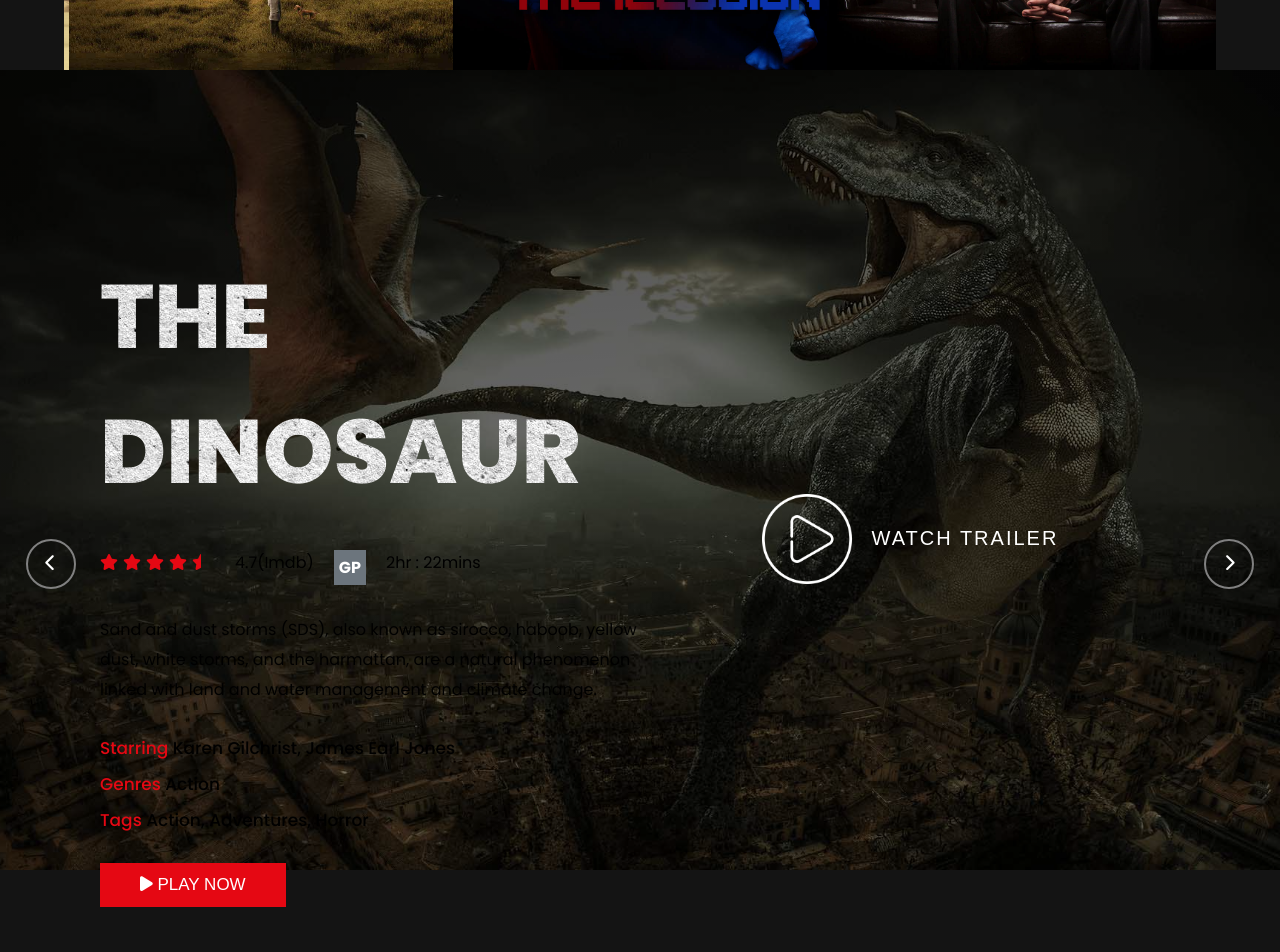
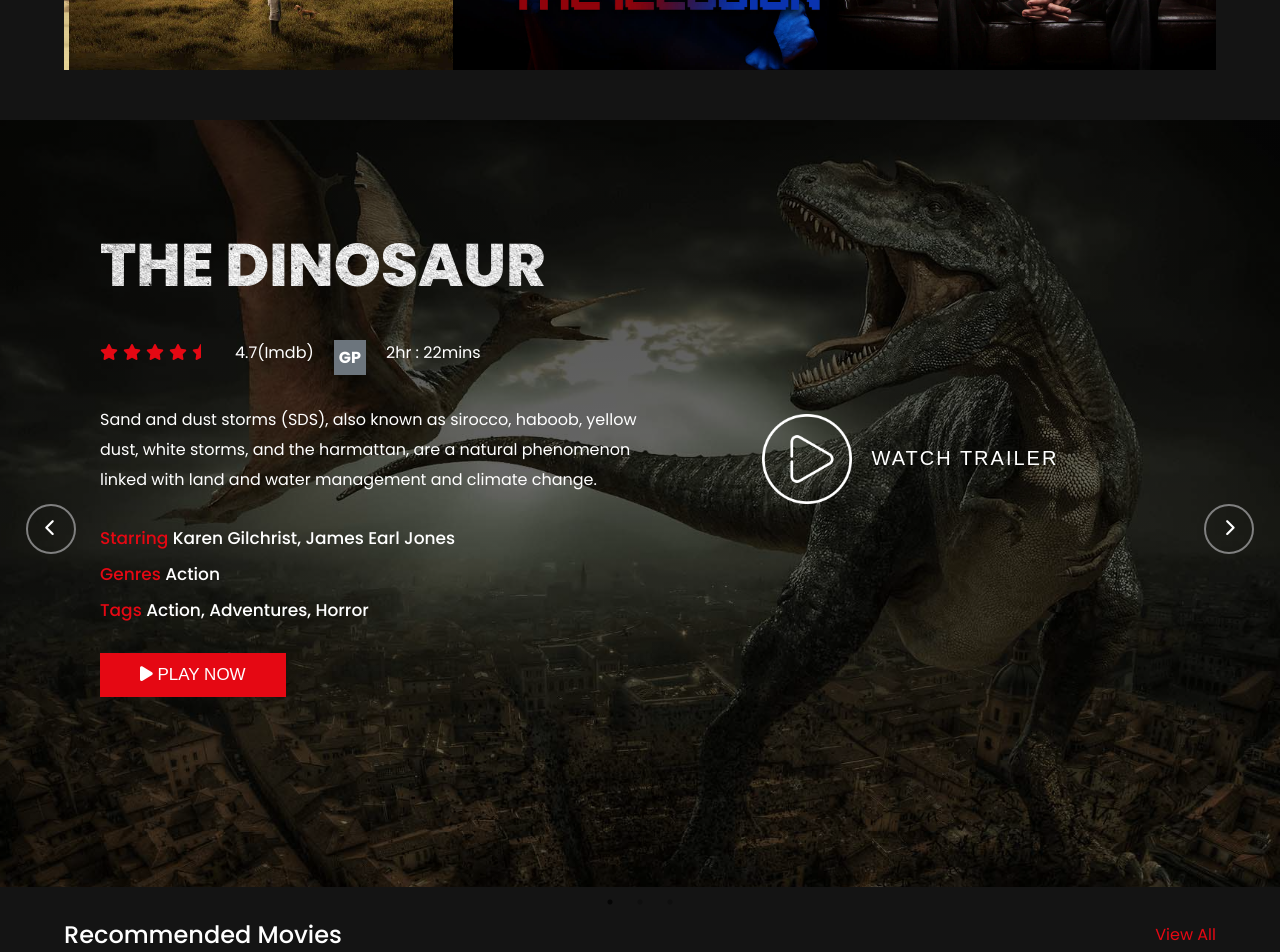
Before and after one commit to amine9005/Movie-recommendations-system-UI, a React (Create React App) app: page / in a window 1280 px wide. Shown: the part 1660-2612 px from the top of the page. Built offline with nearby package versions, Linux system fonts and the light colour scheme.

Commit message:
trending and recommended updates

```diff
--- a/src/components/Trending/Trending.scss
+++ b/src/components/Trending/Trending.scss
@@ -0,0 +1,9 @@
+.trending{
+    margin-top: 50px;
+    color: #fff;
+}
+
+.trending h1{
+    font-size: 60px;
+    margin-top: 0;
+}
--- a/src/home/HomePage.tsx
+++ b/src/home/HomePage.tsx
@@ -1,19 +1,22 @@
 import React, { useState } from 'react'
 import Home from '../components/Home/Home'
 import Upcoming from '../components/Upcoming/Upcoming'
-import { latest,upcome } from '../dummyData';
+import { latest, upcome, recommended } from '../dummyData';
 import Trending from '../components/Trending/Trending';
 
 const HomePage = () => {
 
   const [upcoming,setUpcoming] = useState(upcome)
   const [late,setLatest] = useState(latest)
+  const [recommend , setRecommend] = useState(recommended)
   return (
     <>
       <Home/>
       <Upcoming items={upcoming} title="Upcoming Movies"/>
       <Upcoming items={late} title="Latest Movies"/>
       <Trending/>
+      <Upcoming items={recommend} title="Recommended Movies"/>
+
     </>
   )
 }
```
